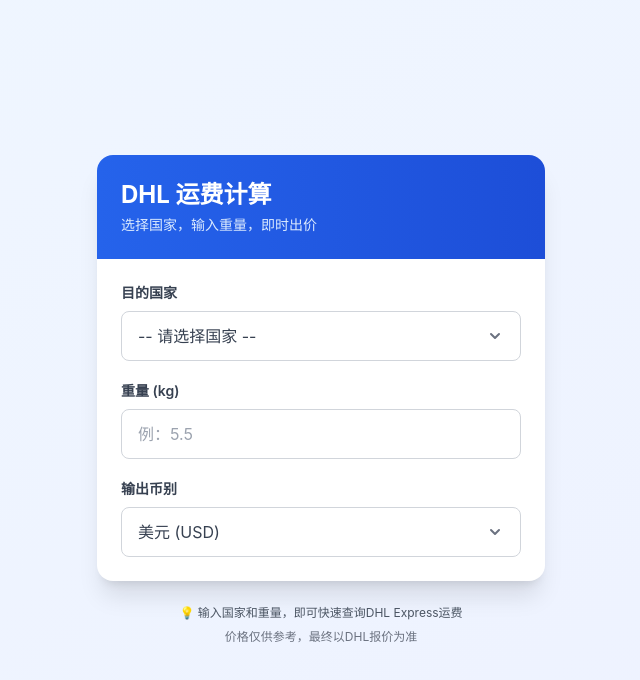
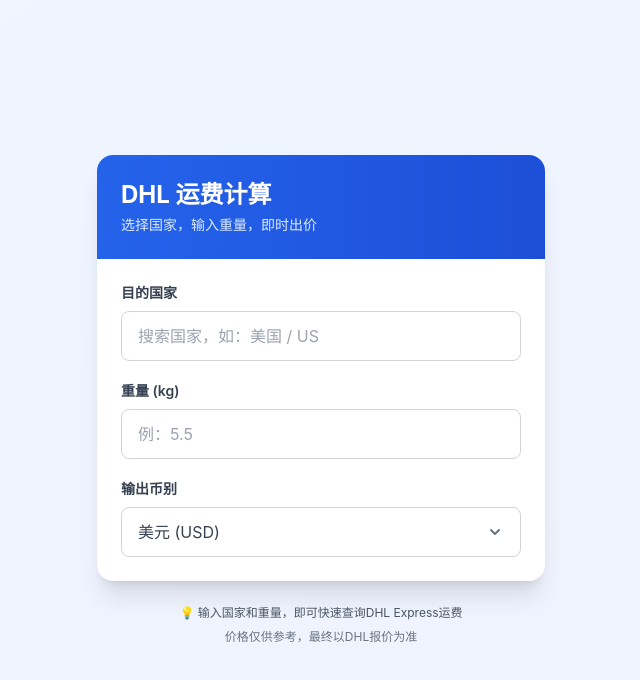
Before and after one commit to DearDoki/dhl-shipping-calc, a React (Vite) app: page / in a window 1280 px wide. Shown: the top 680 px of the page, without its empty margins (319-959 px from the left). Built offline with nearby package versions, Linux system fonts and the light colour scheme; the HTML template or start-up script is replaced by a standard one.

Commit message:
feat: country search with partition display

```diff
--- a/src/pages/ShippingCalculator.tsx
+++ b/src/pages/ShippingCalculator.tsx
@@ -1,4 +1,4 @@
-import React, { useState, useMemo } from 'react'
+import React, { useState, useMemo, useRef, useEffect } from 'react'
 import { AlertCircle, Copy, Check } from 'lucide-react'
 import { calculateShipping, DEFAULT_FUEL_SURCHARGE } from '../data/calculator'
 import { findCountryByName, getAllCountries } from '../data/countries'
@@ -30,8 +30,54 @@
   const [outputCurrency, setOutputCurrency] = useState<CurrencyCode>('USD')
   const [copied, setCopied] = useState(false)
 
+  const [countryOpen, setCountryOpen] = useState(false)
+  const [countrySearch, setCountrySearch] = useState('')
+  const countryRef = useRef<HTMLDivElement>(null)
+
+  useEffect(() => {
+    const handleClickOutside = (e: MouseEvent) => {
+      if (countryRef.current && !countryRef.current.contains(e.target as Node)) {
+        setCountryOpen(false)
+      }
+    }
+    document.addEventListener('mousedown', handleClickOutside)
+    return () => document.removeEventListener('mousedown', handleClickOutside)
+  }, [])
+
 
   const allCountries = getAllCountries()
+
+  // 选中后显示：国家名 (分区 X)
+  const selectedDisplay = (() => {
+    if (!selectedCountry || countryOpen) return ''
+    const c = findCountryByName(selectedCountry)
+    return c ? `${c.name} (分区 ${c.partition})` : selectedCountry
+  })()
+
+  const filteredCountries = useMemo(() => {
+    const q = countrySearch.trim()
+    if (!q) return allCountries
+    const lowerQ = q.toLowerCase()
+
+    return allCountries
+      .filter(c =>
+        c.name.includes(q) ||
+        c.name.toLowerCase().includes(lowerQ) ||
+        c.code.toLowerCase().includes(lowerQ)
+      )
+      .sort((a, b) => {
+        // 1. 国家名完全匹配排最前
+        if (a.name === q) return -1
+        if (b.name === q) return 1
+        // 2. 以搜索词开头的排其次
+        const aStarts = a.name.startsWith(q) || a.name.toLowerCase().startsWith(lowerQ)
+        const bStarts = b.name.startsWith(q) || b.name.toLowerCase().startsWith(lowerQ)
+        if (aStarts && !bStarts) return -1
+        if (!aStarts && bStarts) return 1
+        // 3. 其余保持原顺序
+        return 0
+      })
+  }, [countrySearch, allCountries])
 
   const { calculation, error, countryInfo } = useMemo<{
     calculation: ShippingCalculation | null
@@ -123,25 +169,43 @@
               <label className="block text-sm font-semibold text-gray-700 mb-2">
                 目的国家
               </label>
-              <div className="relative">
-                <select
-                  value={selectedCountry}
-                  onChange={(e) => setSelectedCountry(e.target.value)}
-                  className="w-full px-4 py-3 border border-gray-300 rounded-lg focus:outline-none focus:border-blue-500 focus:ring-2 focus:ring-blue-200 bg-white text-gray-700 appearance-none cursor-pointer"
-                >
-                  <option value="">-- 请选择国家 --</option>
-                  {allCountries.map((country) => (
-                    <option key={country.name} value={country.name}>
-                      {country.name} (分区 {country.partition})
-                      {country.isRemote ? ' ⚠️偏远' : ''}
-                    </option>
-                  ))}
-                </select>
-                <div className="absolute right-4 top-1/2 -translate-y-1/2 pointer-events-none text-gray-500">
-                  <svg width="20" height="20" viewBox="0 0 20 20" fill="currentColor">
-                    <path fillRule="evenodd" d="M5.293 7.293a1 1 0 011.414 0L10 10.586l3.293-3.293a1 1 0 111.414 1.414l-4 4a1 1 0 01-1.414 0l-4-4a1 1 0 010-1.414z" clipRule="evenodd" />
-                  </svg>
-                </div>
+              <div className="relative" ref={countryRef}>
+                <input
+                  type="text"
+                  value={countryOpen ? countrySearch : selectedDisplay}
+                  placeholder="搜索国家，如：美国 / US"
+                  onChange={(e) => {
+                    setCountrySearch(e.target.value)
+                    setCountryOpen(true)
+                  }}
+                  onFocus={() => setCountryOpen(true)}
+                  onKeyDown={(e) => {
+                    if (e.key === 'Escape') setCountryOpen(false)
+                  }}
+                  className="w-full px-4 py-3 border border-gray-300 rounded-lg focus:outline-none focus:border-blue-500 focus:ring-2 focus:ring-blue-200 text-gray-700"
+                />
+                {countryOpen && (
+                  <div className="absolute z-10 mt-1 w-full max-h-60 overflow-auto bg-white border border-gray-300 rounded-lg shadow-lg">
+                    {filteredCountries.length === 0 ? (
+                      <div className="px-4 py-3 text-sm text-gray-400">无匹配国家</div>
+                    ) : (
+                      filteredCountries.map((c) => (
+                        <div
+                          key={c.name}
+                          onClick={() => {
+                            setSelectedCountry(c.name)
+                            setCountryOpen(false)
+                            setCountrySearch('')
+                          }}
+                          className="px-4 py-2 text-sm text-gray-700 hover:bg-blue-50 cursor-pointer"
+                        >
+                          {c.name} (分区 {c.partition})
+                          {c.isRemote ? ' ⚠️偏远' : ''}
+                        </div>
+                      ))
+                    )}
+                  </div>
+                )}
               </div>
             </div>
 
```
Also changed, not shown: 1 other file (tests, documents, lock files or other folders).
